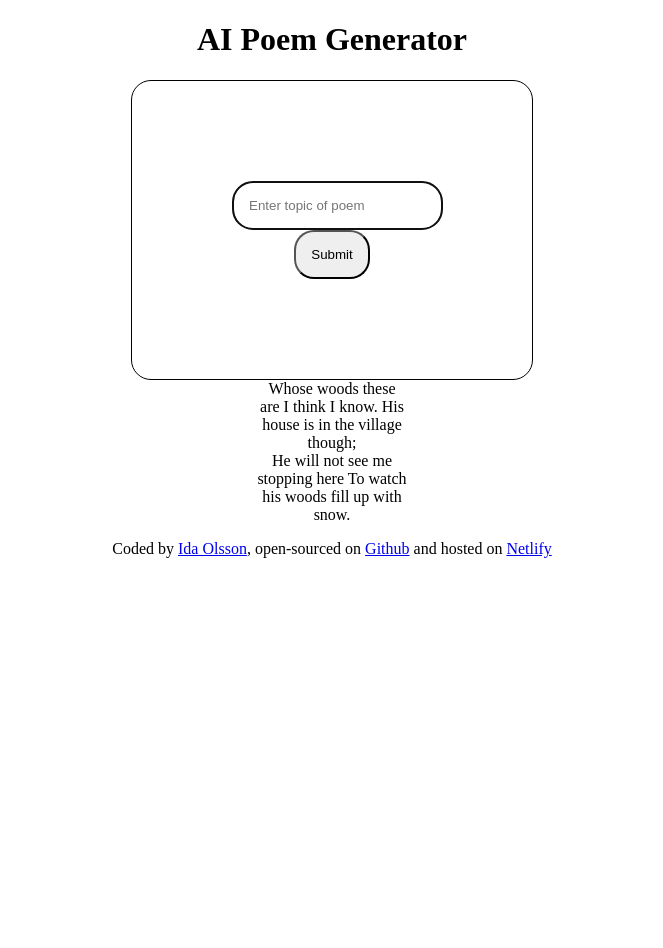
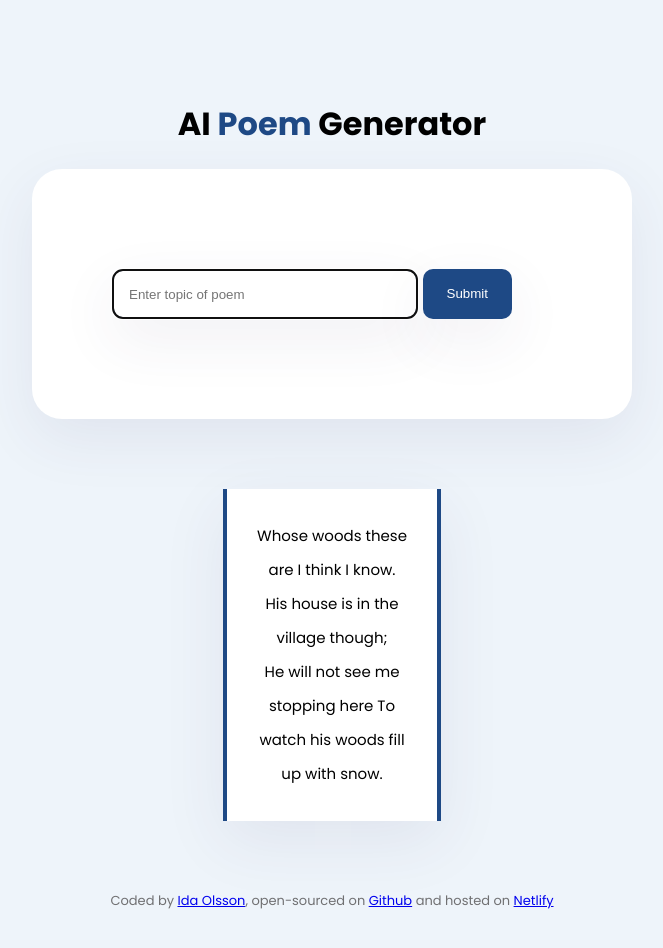
Before and after one commit to olssonss/ai-poems-generator, a plain HTML site: page index.html in a window 1280 px wide. Shown: the whole page, without its empty margins (308-971 px from the left). Before the commit the page ends 800 px from the top, so only its background shows below. Drawn offline with Linux system fonts and the light colour scheme; a web font is replaced by a local one.

Commit message:
css completed

```diff
--- a/index.html
+++ b/index.html
@@ -4,13 +4,19 @@
     <meta charset="UTF-8" />
 
     <link rel="stylesheet" href="/src/style.css" />
-
+    <link rel="preconnect" href="https://fonts.googleapis.com" />
+    <link rel="preconnect" href="https://fonts.gstatic.com" crossorigin />
+    <link
+      href="https://fonts.googleapis.com/css2?family=Inter:wght@900&family=Playfair+Display:ital,wght@0,400..900;1,400..900&family=Poppins:ital,wght@0,100;0,200;0,300;0,400;0,500;0,600;0,700;0,800;0,900;1,100;1,200;1,300;1,400;1,500;1,600;1,700;1,800;1,900&family=Roboto:wght@300&display=swap"
+      rel="stylesheet"
+    />
     <meta name="viewport" content="width=device-width, initial-scale=1.0" />
     <title>Document</title>
   </head>
   <body>
+    <div class="container">
       <header>
-      <h1>AI Poem Generator</h1>
+        <h1>AI <span class="poem"> Poem</span> Generator</h1>
       </header>
       <main>
         <form>
@@ -19,11 +25,12 @@
             placeholder="Enter topic of poem"
             autofocus
             required
+            class="poem-write"
           />
-        <input type="submit" />
+          <input type="submit" class="submit-button" />
         </form>
 
-      <div class="poem-write">
+        <div class="poem-display">
           Whose woods these are I think I know. His house is in the village
           though;
           <br />
@@ -31,15 +38,18 @@
         </div>
       </main>
       <div>
-      <p>
+        <footer>
           Coded by
           <a href="https://github.com/olssonss"> Ida Olsson</a>, open-sourced on
-        <a href="https://github.com/olssonss/ai-poems-generator" target="_blank"
+          <a
+            href="https://github.com/olssonss/ai-poems-generator"
+            target="_blank"
             >Github</a
           >
           and hosted on
           <a href="https://ai-poem-generator-addon.netlify.app/">Netlify</a>
-      </p>
+        </footer>
+      </div>
     </div>
     <script src="/src/index.js"></script>
   </body>
--- a/src/style.css
+++ b/src/style.css
@@ -1,22 +1,67 @@
 body {
   text-align: center;
+  background-color: #eef4fa;
+  font-family: "Poppins", sans-serif;
+
+  font-style: normal;
 }
 
+h1 {
+  font-weight: 700;
+  line-height: 1.5;
+}
 form {
-  border: 1px solid black;
-  border-radius: 20px;
-  box-shadow: 0, 0, 0, 0.4;
+  border-radius: 30px;
+  box-shadow: 0px 20px 60px rgba(65, 50, 100, 0.08);
   padding: 100px;
-  max-width: 200px;
+  max-width: 400px;
   display: block;
   margin: 0 auto;
+  display: flex;
+  background-color: #fff;
 }
 form input {
   padding: 15px;
-  border-radius: 20px;
+
+  position: relative;
+  left: -20px;
+  box-shadow: 0px 20px 60px rgba(65, 50, 100, 0.08);
+  border: 2px solid rgb(30, 73, 133);
+  border-radius: 10px;
+}
+footer {
+  color: #707072;
+  font-size: 13px;
+}
+.poem {
+  color: rgb(30, 73, 133);
 }
 .poem-write {
+  width: 80%;
+  box-shadow: 0px 20px 60px rgba(65, 50, 100, 0.08);
+}
+.submit-button {
+  cursor: pointer;
+  background-color: rgb(30, 73, 133);
+  border: none;
+  box-shadow: 0px 20px 60px rgba(65, 50, 100, 0.08);
+  color: white;
+  line-height: 1.5;
+  width: 100px;
+  margin-left: 5px;
+}
+.container {
+  margin: 100px;
+}
+.poem-display {
   display: block;
-  margin: 0 auto;
+  margin: 70px auto;
   max-width: 150px;
+  line-height: 34px;
+  font-size: 15px;
+  background-color: #fff;
+  padding: 30px;
+  border-right: 4px solid rgb(30, 73, 133);
+  border-left: 4px solid rgb(30, 73, 133);
+  box-shadow: 0px 20px 60px rgba(65, 50, 100, 0.08);
 }
```
Lines whose indentation alone changed are shown as unchanged.
